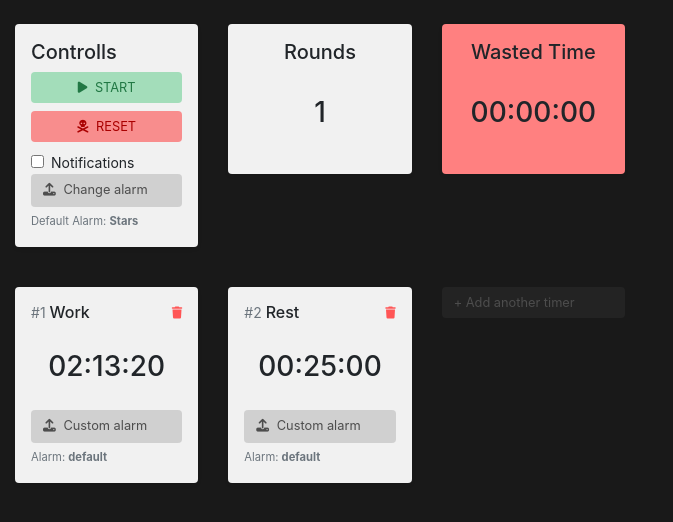
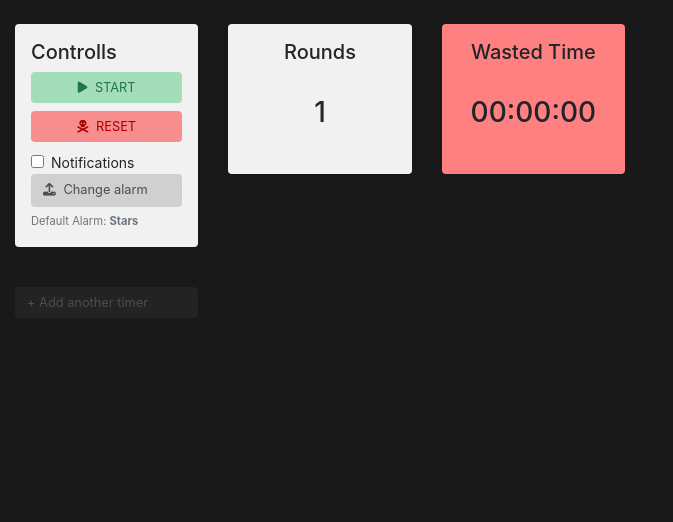
Before and after one commit to xayden/Countit, a React (Create React App) app: page / in a window 1280 px wide. Shown: the top 522 px of the page, without its empty margins (0-673 px from the left). Built offline with nearby package versions, Linux system fonts and the light colour scheme.

Commit message:
Implement adding/updating/deleting from localStorage

```diff
--- a/src/App.js
+++ b/src/App.js
@@ -18,18 +18,18 @@ class App extends React.Component {
     super(props);
     this.state = {
       timers: [
-        {
-          _id: '#5s8ea',
-          name: 'Work',
-          time: 8000000,
-          alarm: 'default'
-        },
-        {
-          _id: '#s9wa8s5',
-          name: 'Rest',
-          time: 1500000,
-          alarm: 'default'
-        }
+        // {
+        //   _id: '#5s8ea',
+        //   name: 'Work',
+        //   time: 8000000,
+        //   alarm: 'default'
+        // },
+        // {
+        //   _id: '#s9wa8s5',
+        //   name: 'Rest',
+        //   time: 1500000,
+        //   alarm: 'default'
+        // }
       ],
       notificationsEnabled: false,
 
@@ -54,6 +54,10 @@ class App extends React.Component {
     };
   }
 
+  componentWillMount() {
+    this.setState({ timers: this.loadLocalStorage() || [] });
+  }
+
   requestNotificationPermission = () => {
     notification.requestPermission();
     notification.sendNotification('Title', 'Message');
@@ -64,13 +68,33 @@ class App extends React.Component {
   };
 
   addTimer = name => {
-    const newTimers = [...this.state.timers, { name, _id: '123', time: 0, alarm: 'default' }];
-    this.setState({ timers: newTimers });
-    this.setState({ name: '', isAdding: false });
+    const newTimers = [...this.state.timers, { name, _id: shortid.generate(), time: 0, alarm: 'default' }];
+    this.setState({ timers: newTimers, name: '', isAdding: false });
+    this.updateLocalStorage(newTimers);
   };
 
   cancelNewTimer = () => {
     this.setState({ isAdding: false });
+  };
+
+  updateTimer = newTimer => {
+    const oldTimerIdx = this.state.timers.findIndex(t => t._id === newTimer._id);
+    const updatedTimers = [
+      ...this.state.timers.slice(0, oldTimerIdx),
+      newTimer,
+      ...this.state.timers.slice(oldTimerIdx + 1)
+    ];
+
+    this.setState({ timers: updatedTimers });
+    this.updateLocalStorage(updatedTimers);
+  };
+
+  deleteTimer = _id => {
+    const timerIdx = this.state.timers.findIndex(t => t._id === _id);
+    const updatedTimers = [...this.state.timers.slice(0, timerIdx), ...this.state.timers.slice(timerIdx + 1)];
+
+    this.setState({ timers: updatedTimers });
+    this.updateLocalStorage(updatedTimers);
   };
 
   // Timers states
@@ -118,8 +142,8 @@ class App extends React.Component {
     return JSON.parse(localStorage.getItem('timers'));
   };
 
-  updateLocalStorage = () => {
-    localStorage.setItem('timers', JSON.stringify(this.state.timers));
+  updateLocalStorage = timers => {
+    localStorage.setItem('timers', JSON.stringify(timers));
   };
 
   render() {
@@ -138,10 +162,18 @@ class App extends React.Component {
 
         <Row>
           {this.state.timers.map((t, i) => (
-            <TimerWraper key={t._id} idx={i} name={t.name} alarm={t.alarm}>
+            <TimerWraper
+              key={t._id}
+              idx={i}
+              timer={t}
+              onUpdate={this.updateTimer}
+              onDelete={this.deleteTimer}
+            >
               <Timer
                 _id={t._id}
                 time={t.time}
+                timer={t}
+                onUpdate={this.updateTimer}
                 pausedTimer={this.state.pausedTimer}
                 currentPlayingTimer={this.state.currentPlayingTimer}
                 pauseWastedTimer={this.pauseWastedTimer}
--- a/src/Components/Timer.js
+++ b/src/Components/Timer.js
@@ -69,6 +69,9 @@ export default class Timer extends Component {
     const { hours, minutes, seconds } = this.humanReadableTime(ms);
 
     this.setState({ currentTime: ms, editing: '', hours, minutes, seconds });
+
+    const updatedTimer = { ...this.props.timer, time: ms };
+    this.props.onUpdate(updatedTimer);
   };
 
   componentDidUpdate(prevProps, prevState) {
--- a/src/Components/TimerWraper.js
+++ b/src/Components/TimerWraper.js
@@ -9,12 +9,15 @@ export default class TimerWraper extends Component {
       editing: false,
       name: ''
     };
+
     this.input = React.createRef();
+    this.keys = { ESC: 27, ENTER: 13 };
   }
 
   componentWillMount() {
     this.setState({
-      alarm: this.props.alarm
+      name: this.props.timer.name,
+      alarm: this.props.timer.alarm
     });
   }
 
@@ -37,11 +40,25 @@ export default class TimerWraper extends Component {
   }
 
   handleTitleEdit = () => {
-    this.setState({ editing: true, name: this.props.name });
+    this.setState({ editing: true });
   };
 
   handleChange = e => {
     this.setState({ name: e.target.value });
+  };
+
+  saveEdit = () => {
+    const updatedTimer = { ...this.props.timer, name: this.state.name };
+    this.setState({ editing: false });
+    this.props.onUpdate(updatedTimer);
+  };
+
+  handleKeyDown = e => {
+    if (e.which === this.keys.ESC) {
+      this.setState({ editing: false, name: this.props.timer.name });
+    } else if (e.which === this.keys.ENTER) {
+      this.saveEdit();
+    }
   };
 
   render() {
@@ -61,16 +78,20 @@ export default class TimerWraper extends Component {
                     className="text-dark title-input"
                     onChange={this.handleChange}
                     onKeyDown={this.handleKeyDown}
-                    onBlur={() => this.setState({ editing: false })}
+                    onBlur={this.saveEdit}
                   />
                 ) : (
                   <span onClick={this.handleTitleEdit} className="h6">
-                    {this.props.name}
+                    {this.props.timer.name}
                   </span>
                 )}
               </h6>
 
-              <i className="fas fa-trash text-danger mt-1 cursor" style={{ fontSize: 12 }} />
+              <i
+                className="fas fa-trash text-danger mt-1 cursor"
+                style={{ fontSize: 12 }}
+                onClick={() => this.props.onDelete(this.props.timer._id)}
+              />
             </div>
 
             {this.props.children}
```
